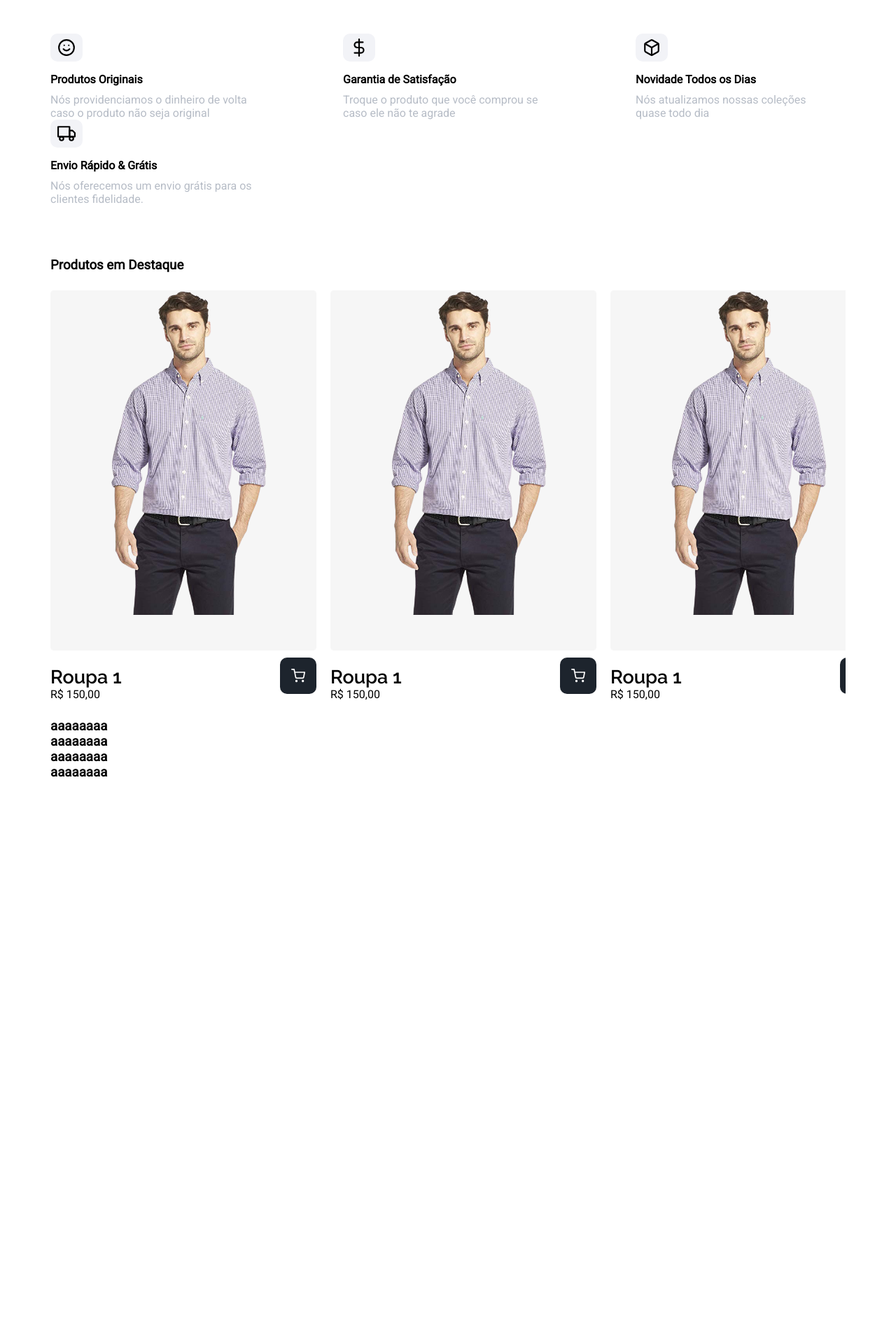
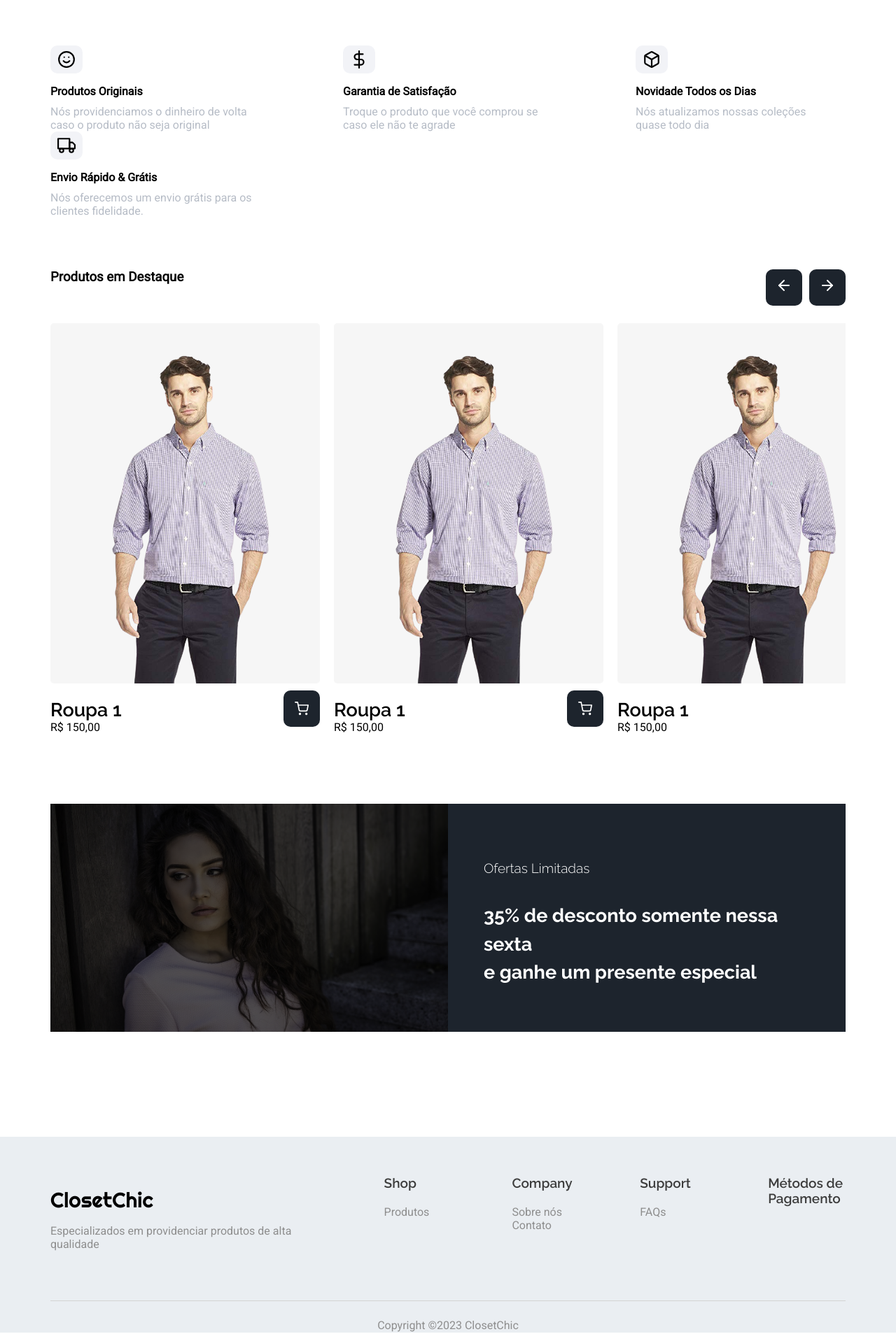
Before and after one commit to patrick-ddeus/closetchic-front, a React (Create React App) app: page / in a window 1280 px wide. Shown: the part 880-2797 px from the top of the page at 70% size. Before the commit the page ends 1995 px from the top, so only its background shows below. Built offline with nearby package versions, Linux system fonts and the light colour scheme.

Commit message:
finish home page

```diff
--- /dev/null
+++ b/src/components/Footer/index.jsx
@@ -0,0 +1,48 @@
+import React from 'react';
+
+import { Container, GridContainer, BrandContainer, Column, CopyrightContainer } from './styles';
+
+const Footer = () => {
+    return (
+        <Container>
+            <GridContainer>
+                <BrandContainer>
+                    <h4>ClosetChic</h4>
+                    <p>Especializados em providenciar produtos de alta qualidade</p>
+                </BrandContainer>
+
+                <Column>
+                    <h4>Shop</h4>
+                    <ul>
+                        <li>Produtos</li>
+                    </ul>
+                </Column>
+
+                <Column>
+                    <h4>Company</h4>
+                    <ul>
+                        <li>Sobre nós</li>
+                        <li>Contato</li>
+                    </ul>
+                </Column>
+
+                <Column>
+                    <h4>Support</h4>
+                    <ul>
+                        <li>FAQs</li>
+                    </ul>
+                </Column>
+
+                <Column>
+                    <h4>Métodos de Pagamento</h4>
+                </Column>
+
+            </GridContainer>
+            <CopyrightContainer>
+                <p>Copyright ©2023 ClosetChic </p>
+            </CopyrightContainer>
+        </Container>
+    );
+};
+
+export default Footer;
--- /dev/null
+++ b/src/components/Footer/styles.jsx
@@ -0,0 +1,63 @@
+import styled from 'styled-components';
+import "@fontsource/raleway";
+import "@fontsource/righteous";
+
+export const Container = styled.div`
+  height:280px;
+  width:100%;
+  background-color:#EAEEF2;
+`;
+
+export const GridContainer = styled.div`
+  display:grid;
+  grid-template-columns: 3fr 1fr 1fr 1fr 1fr;
+
+`;
+
+export const BrandContainer = styled.div`
+  display:flex;
+  flex-direction: column;
+  padding: 71px 72px;
+
+  h4{
+    font-family:"Righteous", sans-serif;
+    font-size:30px;
+    font-weight:400;
+  }
+
+  p{
+    color: #8E8E8E;
+    margin-top:16px;
+  }
+`;
+
+export const Column = styled.div`
+  padding-top:55px;
+
+  h4{
+    font-family:"Raleway", sans-serif;
+    font-weight: 600;
+    margin-bottom:21px;
+    color:#3C3C3C;
+    font-size:19px;
+  }
+
+  li{
+    color:#8E8E8E;
+    cursor:pointer;
+  }
+`;
+
+export const CopyrightContainer = styled.div`
+  text-align: center;
+  height:69px;
+  display:flex;
+  align-items:center;
+  justify-content: center;
+  border-top:1px solid #D3D3D3;
+  margin:0 72px;
+
+  p{
+    color:#8E8E8E;
+  }
+`;
--- /dev/null
+++ b/src/pages/HomePage/MainContent/DescountBanner/index.jsx
@@ -0,0 +1,18 @@
+import React from 'react';
+
+import { Container } from './styles';
+
+const DescountBanner = () => {
+    return (
+        <Container>
+            <div className="left-column"></div>
+            <div className="right-column">
+                <h4>Ofertas Limitadas</h4>
+                <p>35%  de desconto somente nessa sexta <br />
+                    e ganhe um presente especial</p>
+            </div>
+        </Container>
+    );
+}
+
+export default DescountBanner;
--- /dev/null
+++ b/src/pages/HomePage/MainContent/DescountBanner/styles.jsx
@@ -0,0 +1,40 @@
+import styled from 'styled-components';
+import girl from "../../../../assets/girl-banner.jpeg"
+
+export const Container = styled.div`
+    width:100%;
+    height:326px;
+    display:grid;
+    grid-template-columns: 1fr 1fr;
+    margin-bottom:150px;
+
+    .left-column{
+        background:linear-gradient(0deg, rgba(0, 0, 0, 0.65), rgba(0, 0, 0, 0.65)), url(${girl});
+        background-size: cover;
+        background-position:0 -40px;
+    }
+
+    .right-column{
+        background-color:#1D242D;
+        color:white;
+        display:flex;
+        flex-direction: column;
+        padding:51px;
+
+        h4{
+            font-family:"Raleway", sans-serif;
+            font-style:normal;
+            font-weight: 300;
+            margin-top:30px;
+            margin-bottom:37px;
+            font-size:19px;
+        }
+
+        p{
+            font-family:"Raleway", sans-serif;
+            font-size:27px;
+            font-weight: 700;
+            line-height:1.5;
+        }
+    }
+`;
--- a/src/pages/HomePage/MainContent/FeatureProducts/index.jsx
+++ b/src/pages/HomePage/MainContent/FeatureProducts/index.jsx
@@ -1,13 +1,38 @@
 import React from 'react';
-import { Container, ProductsArea, ProductCard } from './styles';
-import { FiShoppingCart } from "react-icons/fi";
+import { Container, ProductsArea, ProductCard, TitleContainer, ButtonArrow } from './styles';
+import { FiShoppingCart, FiArrowLeft, FiArrowRight } from "react-icons/fi";
 import p1 from "../../../../assets/p1.png";
 
 const FeatureProducts = () => {
+  const scrollContainer = React.useRef(null);
+
+  function scrollLeft() {
+    if (scrollContainer.current) {
+      scrollContainer.current.scrollLeft -= 500;
+    }
+  }
+
+  function scrollRight() {
+    if (scrollContainer.current) {
+      scrollContainer.current.scrollLeft += 500;
+    }
+  }
   return (
     <Container>
-      <h3>Produtos em Destaque</h3>
-      <ProductsArea>
+      <TitleContainer>
+        <h3>Produtos em Destaque</h3>
+        <div>
+          <ButtonArrow onClick={scrollLeft}>
+            <FiArrowLeft />
+          </ButtonArrow>
+
+          <ButtonArrow onClick={scrollRight}>
+            <FiArrowRight />
+          </ButtonArrow>
+        </div>
+
+      </TitleContainer>
+      <ProductsArea ref={scrollContainer}>
         <ProductCard>
           <div className='productImageArea'>
             <img src={p1} alt="" />
@@ -68,10 +93,7 @@ const FeatureProducts = () => {
           </div>
         </ProductCard>
       </ProductsArea>
-      <h3>aaaaaaaa</h3>
-      <h3>aaaaaaaa</h3>
-      <h3>aaaaaaaa</h3>
-      <h3>aaaaaaaa</h3>
+
     </Container>
   );
 };
--- a/src/pages/HomePage/MainContent/FeatureProducts/styles.jsx
+++ b/src/pages/HomePage/MainContent/FeatureProducts/styles.jsx
@@ -1,45 +1,54 @@
 import styled from 'styled-components';
 import "@fontsource/raleway/600.css";
+import "@fontsource/raleway/300.css";
+import "@fontsource/raleway/700.css";
 
 export const Container = styled.div`
   margin-top:74px;
 `;
 
+export const TitleContainer = styled.div`
+  display:flex;
+  justify-content: space-between;
+
+  div{
+    display:flex;
+    gap:10px;
+  }
+`;
+
+export const ButtonArrow = styled.button`
+  width:52px;
+  height:52px;
+  border-radius:10px;
+  background-color: #1d242d;
+  border:0;
+  color:white;
+  font-size:24px;
+  cursor:pointer;
+`;
+
 export const ProductsArea = styled.div`
     margin-top:25px;
-    padding-bottom:25px;
+    padding-bottom:100px;
     display:flex;
     gap:20px;
-    overflow-y:hidden;
-    overflow-x:scroll;
-    scrollbar-width: thin;
-
-    &::-webkit-scrollbar {
-        height: 7px;
-  }
-
-    /* Track */
-    &::-webkit-scrollbar-track {
-        background:#D9D9D9;
-    }
-
-    /* Handle */
-    &::-webkit-scrollbar-thumb {
-        background: black;
-    }
-
-    /* Handle on hover */
-    &::-webkit-scrollbar-thumb:hover {
-        background: #555;
-    }
+    overflow:hidden;
+    scroll-behavior: smooth;
 `;
 
 export const ProductCard = styled.div`
     .productImageArea{
-        width:380px;
+        width:385px;
         height:515px;
         background-color:#F6F6F6;
         border-radius:5px;
+        position:relative;
+
+        img{
+            position:absolute;
+            bottom:0;
+        }
     }
 
     .descArea p:nth-child(1){
@@ -65,6 +74,7 @@ export const ProductCard = styled.div`
         align-items: center;
         justify-content: center;
         border-radius:10px;
+        cursor:pointer;
     }
 
 `;
--- a/src/pages/HomePage/MainContent/index.jsx
+++ b/src/pages/HomePage/MainContent/index.jsx
@@ -1,7 +1,8 @@
 import React from 'react';
 import { Container, Banner, BannerButton, TopSection, CardSection, Card, CardIcon } from './styles';
-import { FiSmile, FiDollarSign, FiBox, FiTruck} from "react-icons/fi";
+import { FiSmile, FiDollarSign, FiBox, FiTruck } from "react-icons/fi";
 import FeatureProducts from './FeatureProducts';
+import DescountBanner from './DescountBanner';
 
 const MainContent = () => {
     return (
@@ -54,7 +55,8 @@ const MainContent = () => {
                         para os clientes fidelidade.</p>
                 </Card>
             </CardSection>
-            <FeatureProducts/>
+            <FeatureProducts />
+            <DescountBanner />
         </Container>
     );
 };
--- a/src/pages/HomePage/MainContent/styles.jsx
+++ b/src/pages/HomePage/MainContent/styles.jsx
@@ -60,6 +60,12 @@ export const TopSection = styled.section`
   }
 
   div:nth-child(2){
+    border-left:2px solid black;
+    padding-left:61px;
+    height:77px;
+    display:flex;
+    align-items:center;
+
     p{
         font-family:"Raleway", sans-serif;
         font-weight:500;
@@ -68,15 +74,6 @@ export const TopSection = styled.section`
     }
   }
 
-  div:nth-child(1)::after{
-    content:"";
-    position:absolute;
-    height:77px;
-    width:2px;
-    background-color:black;
-    right:-35%;
-    bottom:0;
-  }
 `;
 
 export const CardSection = styled.section`
--- a/src/pages/HomePage/index.jsx
+++ b/src/pages/HomePage/index.jsx
@@ -1,5 +1,6 @@
 import React from 'react';
 import DescountBar from '../../components/DescountBar';
+import Footer from '../../components/Footer';
 import Header from '../../components/Header';
 import MainContent from './MainContent';
 
@@ -9,7 +10,7 @@ const HomePage = () => {
             <DescountBar />
             <Header />
             <MainContent />
-
+            <Footer/>
         </div>
     );
 };
```
Also changed, not shown: src/assets/girl-banner.jpeg (added).
